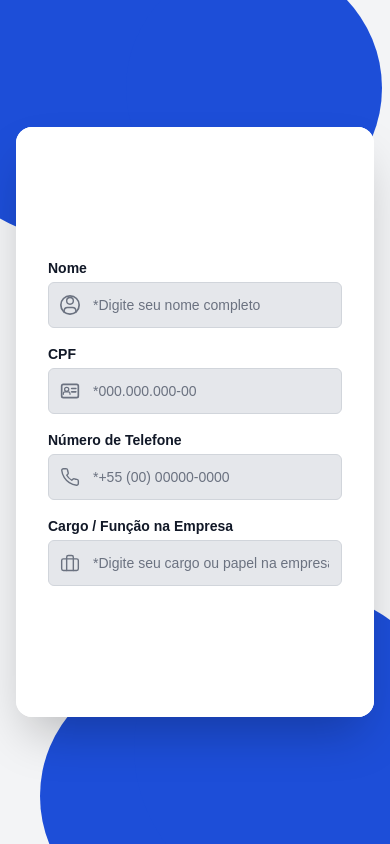
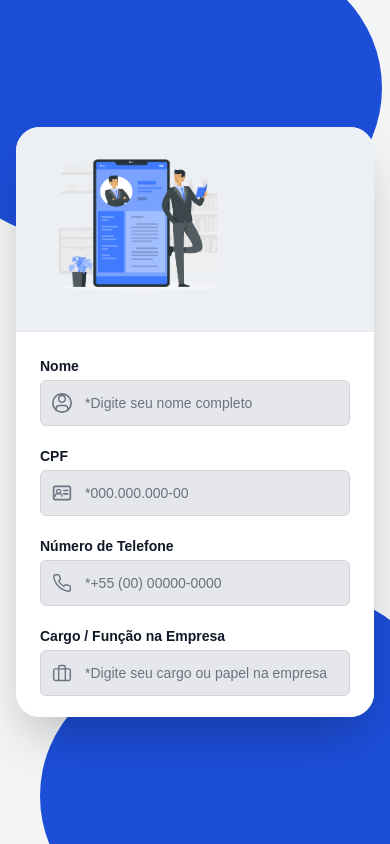
Before and after one commit to valdirluz-dev/frotasync, a Next.js app in the folder frontend/: page /cadastro/DadosPessoais in a window 390 px wide. Built offline with nearby package versions, Linux system fonts and the light colour scheme.

Commit message:
feat: Adicionando imagem e ajustando o layout responsivo do passo 1 Dadospessoais.

```diff
--- a/frontend/app/(auth)/cadastro/DadosPessoais/page.tsx
+++ b/frontend/app/(auth)/cadastro/DadosPessoais/page.tsx
@@ -3,6 +3,7 @@
 import React, {useState} from "react";
 import { Icon } from "@/components/ui/Icons";
 import { AuthInput } from "@/components/ui/Authinput";
+import { Button } from "@/components/ui";
 
 //Funções utilitárias para formatação de máscara  CPF e Telefone(limpar e reformatar texto em tempo real)
 const formatCPF = (value: string) => {
@@ -124,10 +125,10 @@ export default function DadosPessoais(){
             {/*Caixa Principal do formulário | retângulo grande*/}
             <form
             onSubmit={handleSubmit}
-            className="relative z-20 flex flex-col md:flex-row w-full max-w-[1100px] h-[590px] srink-0 overflow-hidden rounded-2xl bg-white shadow-2xl">
+            className="relative z-20 flex flex-col md:flex-row w-full max-w-[1100px] h-[590px] srink-0 overflow-hidden rounded-3xl bg-white shadow-2xl">
 
                 {/*Lado esquerdo: campos de preenchimento */}
-                <div className="w-full md:w-1/2 h-full p-8 bg-white flex flex-col justify-center space-y-4">
+                <div className="w-full md:w-1/2 p-6 md:p-10 bg-white flex flex-col justify-center space-y-5 order-2 md:order-1">
 
                 {/*1.Nome*/}
                 <AuthInput
@@ -178,13 +179,22 @@ export default function DadosPessoais(){
                 placeholder="*Digite seu cargo ou papel na empresa"
                 error={errors.cargo}
                 />
+                </div>
+
 
                 {/*Lado direito: ilustração, stepper e botão */}
+                <div className="contents md:flex md:w-1/2 md:bg-[#ECEFF4] md:p-8 md:flex-col md:items-center md:justify-between md:order-2 ">
 
+                {/*Cabeçalho do painel*/}
+                <div className="w-full bg-[#ECEFF4] md:bg-transparent p-6 md:p-0 flex flex-col items-start md:items-center order-1 border-b md:border-b-0 border-gray-200">
 
+                    {/*Imagem da tela dados pessoais */}
+                    <img src="/img/dados-pessoais.png" alt="Ilustração de Cadastro" className="h-[140px] md:h-[280px] w-auto object-contain mb-4 " />
 
 
                 </div>
+                </div>
+
             </form>
         </div>
     )
```
